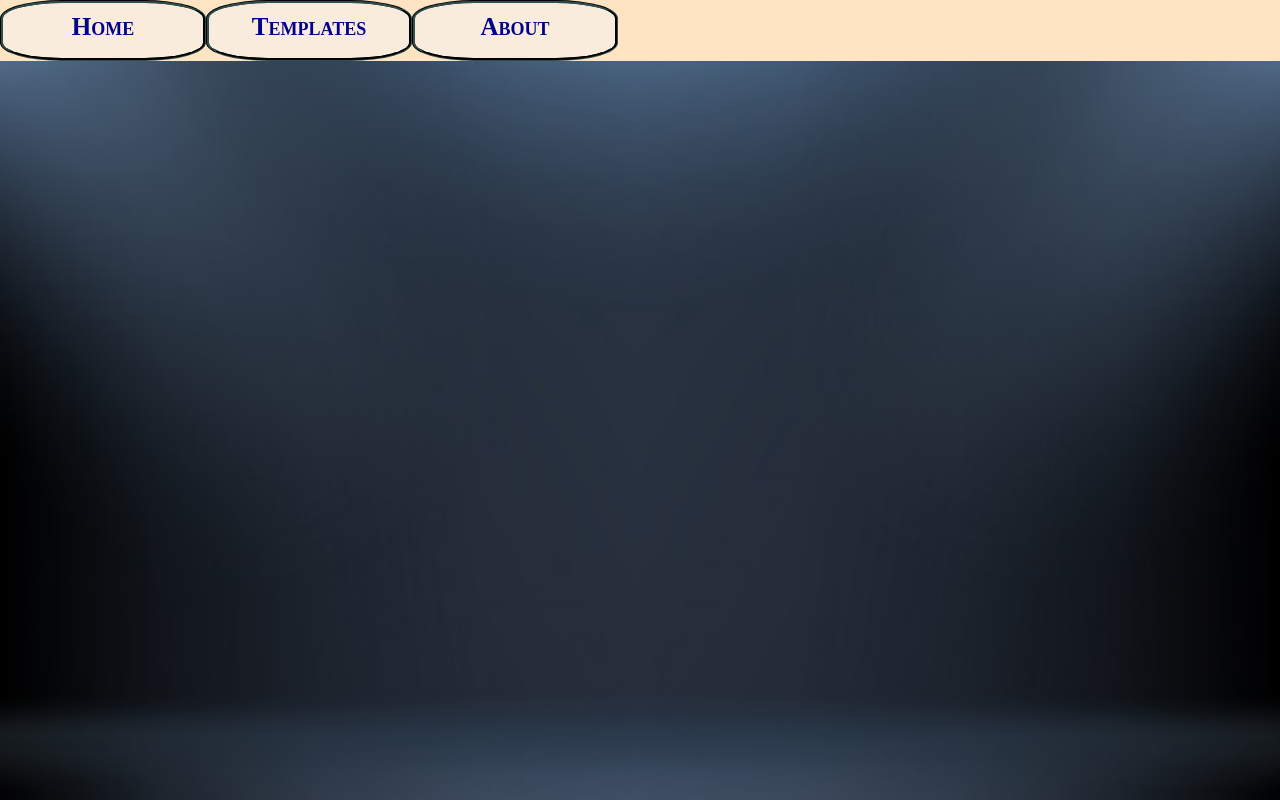
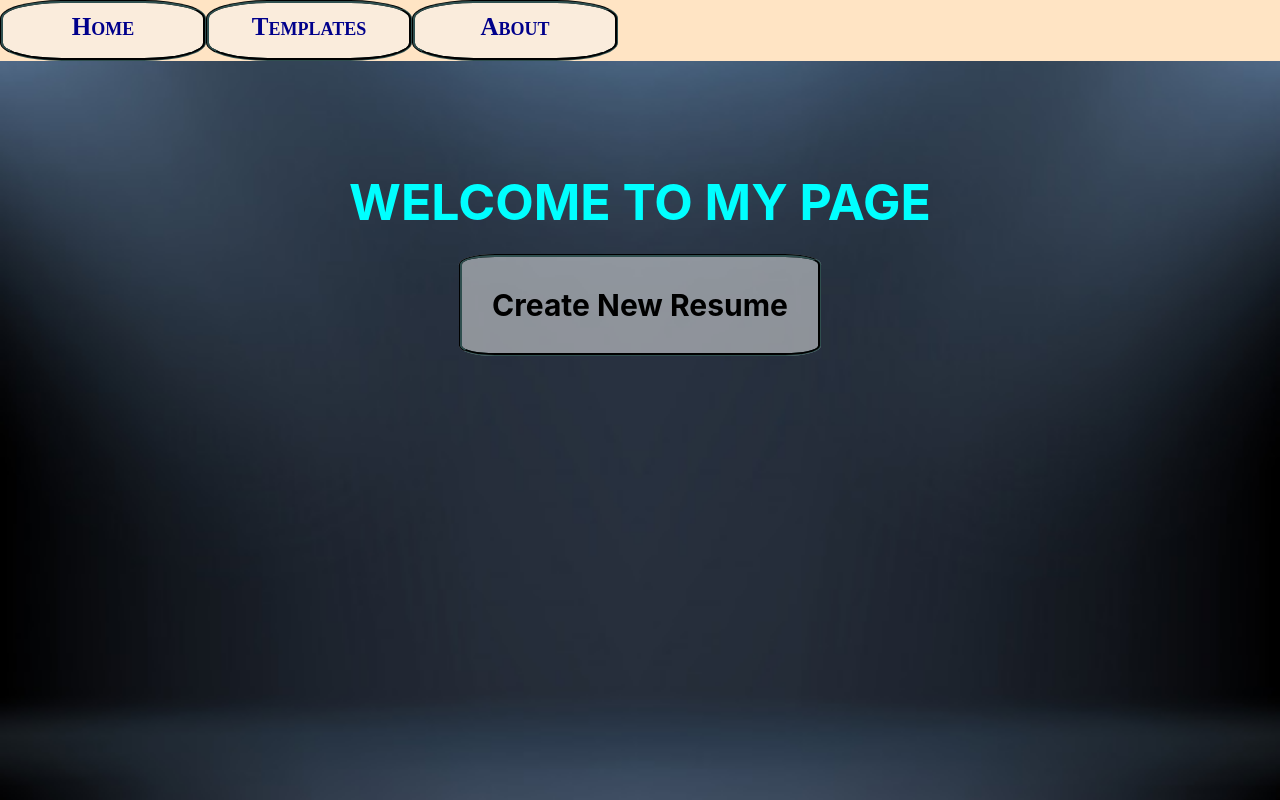
Before and after one commit to andrewjoemon/resume-ui, a React (Create React App) app: page / in a window 1280 px wide. Built offline with nearby package versions, Linux system fonts and the light colour scheme.

Commit message:
Revert "path changed home"
This reverts commit 17c7c06abf6f9fd477c4aa3579438c01c47343f1.

```diff
--- a/src/App.js
+++ b/src/App.js
@@ -21,7 +21,7 @@ function App() {
     <div className='root1' >
       <Nav Reset={Reset}></Nav>
         <Routes>
-        <Route path="https://andrewjoemon.github.io/resume-ui/" exact element={<Home Reset={Reset}/>}></Route>
+        <Route path="/" exact element={<Home Reset={Reset}/>}></Route>
         <Route path="/About" element={<About data={ds}/>}></Route>
         <Route path="/Form" element={<Form inputs={inputs} setInput={setInput} Reset={Reset}/>}></Route>
         <Route path="/Temp" element={<Temp/>}></Route>
--- a/src/Components/Navbar/Navbar.jsx
+++ b/src/Components/Navbar/Navbar.jsx
@@ -11,7 +11,7 @@ function Nav({Reset}){
 
 
         <header className="t46" >
-            <Link to="https://andrewjoemon.github.io/resume-ui/" id="t47">Home</Link>
+            <Link to="/" id="t47">Home</Link>
             <Link to="/Temp"  onClick={Load} id="t47">Templates</Link>
             <Link to="/About" id="t47">About</Link>
 
```
